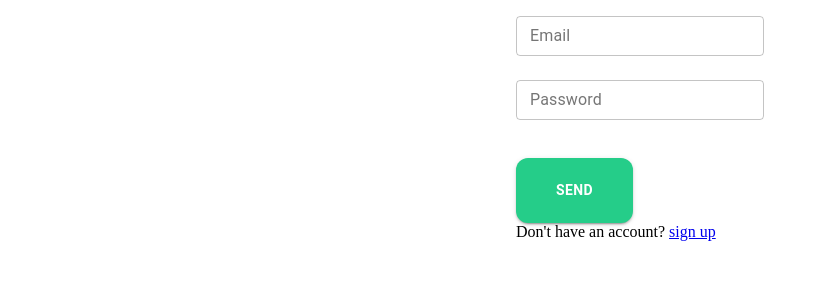
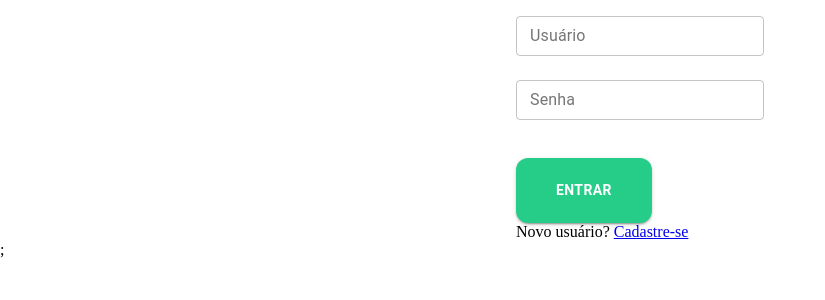
Before and after one commit to Robertatlima/Gest-Habit, a React (Create React App) app: page /login in a window 1280 px wide. Shown: the top 300 px of the page, without its empty margins (0-825 px from the left). Built offline with nearby package versions, Linux system fonts and the light colour scheme.

Commit message:
Feature funcional de Login finalizada

```diff
--- a/package.json
+++ b/package.json
@@ -10,6 +10,7 @@
     "@testing-library/react": "^11.1.0",
     "@testing-library/user-event": "^12.1.10",
     "axios": "^0.23.0",
+    "jwt-decode": "^3.1.2",
     "react": "^17.0.2",
     "react-dom": "^17.0.2",
     "react-hook-form": "^7.17.4",
--- a/src/index.js
+++ b/src/index.js
@@ -4,11 +4,14 @@ import ReactDOM from "react-dom";
 import App from "./App";
 
 import { BrowserRouter } from "react-router-dom";
+import Providers from "./providers";
 ReactDOM.render(
   <React.StrictMode>
-    <BrowserRouter>
-      <App />
-    </BrowserRouter>
+    <Providers>
+      <BrowserRouter>
+        <App />
+      </BrowserRouter>
+    </Providers>
   </React.StrictMode>,
   document.getElementById("root")
 );
--- a/src/pages/Dashboard/index.js
+++ b/src/pages/Dashboard/index.js
@@ -1,5 +1,23 @@
+import { useAuth } from "../../providers/Auth";
+import { useUser } from "../../providers/User";
 import * as C from "./styles";
 
-export const Dashboard = () => {
-  return <div>DASHBOARD</div>;
+const Dashboard = () => {
+  const { user } = useUser();
+  const { auth } = useAuth();
+
+  return (
+    <>
+      <div>
+        <h1>ID do usuário para buscar na API: {user.id}</h1>
+        {auth ? (
+          <h2>State isLogged: true </h2>
+        ) : (
+          <h2>State isLogged: false </h2>
+        )}
+      </div>
+    </>
+  );
 };
+
+export default Dashboard;
--- a/src/pages/Home/index.js
+++ b/src/pages/Home/index.js
@@ -1,5 +1,7 @@
 import * as C from "./styles";
 
-export const Home = () => {
+const Home = () => {
   return <div>HOME</div>;
 };
+
+export default Home;
--- a/src/pages/Login/index.js
+++ b/src/pages/Login/index.js
@@ -1,25 +1,23 @@
 import * as C from "./styles";
-import { Link } from "react-router-dom";
+import { Link, useHistory } from "react-router-dom";
 import { useForm } from "react-hook-form";
 import * as yup from "yup";
 import { yupResolver } from "@hookform/resolvers/yup";
 import { TextField, Button } from "@material-ui/core";
+import axios from "axios";
+import jwt_decode from "jwt-decode";
+import { useUser } from "../../providers/User";
+import { useAuth } from "../../providers/Auth";
 
-export const Login = () => {
+const Login = () => {
+  const { setUser } = useUser();
+  const { setAuth } = useAuth();
+
+  const history = useHistory();
+
   const schema = yup.object().shape({
-    name: yup.string().required("Campo Obrigatório"),
-    email: yup.string().email("Email Invalido").required("Campo Obrigatório"),
-    password: yup
-      .string()
-      .min(8, "Senha inválida")
-      .required("Campo Obrigatório")
-      .matches(
-        /^(?=.*[a-z])(?=.*[A-Z])(?=.*\d)(?=.*[@$!%*?&])[A-Za-z\d@$!%*?&]{8,}$/,
-        "Mínimo de 8 digitos, um caracter especial e uma letra maiúscula"
-      ),
-    confirmPassword: yup
-      .string()
-      .oneOf([yup.ref("password")], "Email não confere"),
+    username: yup.string().required("Campo Obrigatório"),
+    password: yup.string().required("Campo Obrigatório"),
   });
   const {
     register,
@@ -27,27 +25,44 @@ export const Login = () => {
     formState: { errors },
   } = useForm({ resolver: yupResolver(schema) });
 
+  const handleForm = (data) => {
+    axios
+      .post("https://kenzie-habits.herokuapp.com/sessions/", data)
+      .then((response) => {
+        localStorage.clear();
+        localStorage.setItem("token", response.data.access);
+
+        const { user_id } = jwt_decode(localStorage.getItem("token"));
+        setUser({ id: user_id });
+
+        setAuth(true);
+
+        history.push("/dashboard");
+      })
+      .catch((err) => console.log(err));
+  };
+
   return (
     <C.Container>
-      <form className="formulario" onSubmit={handleSubmit()}>
+      <form className="formulario" onSubmit={handleSubmit(handleForm)}>
         <div>
           <TextField
             variant="outlined"
             id="email"
-            label="Email"
+            label="Usuário"
             margin="normal"
             size="small"
             color="secondary"
-            {...register("email")}
-            error={!!errors.email}
-            helperText={errors.email?.message}
+            {...register("username")}
+            error={!!errors.username}
+            helperText={errors.username?.message}
           />
         </div>
         <div>
           <TextField
             variant="outlined"
             id="password"
-            label="Password"
+            label="Senha"
             margin="normal"
             size="small"
             color="secondary"
@@ -60,13 +75,15 @@ export const Login = () => {
         <div>
           <Button type="submit" variant="contained" color="secondary">
             {" "}
-            Send
+            Entrar
           </Button>
         </div>
         <p>
-          Don't have an account? <Link to="/signup">sign up</Link>
+          Novo usuário? <Link to="/signup">Cadastre-se</Link>
         </p>
       </form>
     </C.Container>
   );
 };
+
+export default Login;
--- a/src/pages/SignUp/index.js
+++ b/src/pages/SignUp/index.js
@@ -43,7 +43,6 @@ const SignUp = () => {
     axios
       .post("https://kenzie-habits.herokuapp.com/users/", requestData)
       .then((response) => {
-        console.log(response);
         history.push(`/login`);
       })
       .catch((err) => {
--- /dev/null
+++ b/src/providers/Auth/index.js
@@ -0,0 +1,21 @@
+import { createContext, useState, useContext } from "react";
+
+const AuthContext = createContext();
+
+const initialToken = localStorage.getItem("token");
+
+const initialState = initialToken ? true : false;
+
+export const AuthProvider = ({ children }) => {
+  const [auth, setAuth] = useState(initialState);
+
+  console.log(auth);
+
+  return (
+    <AuthContext.Provider value={{ auth, setAuth }}>
+      {children}
+    </AuthContext.Provider>
+  );
+};
+
+export const useAuth = () => useContext(AuthContext);
--- /dev/null
+++ b/src/providers/User/index.js
@@ -0,0 +1,22 @@
+import { createContext, useState, useContext } from "react";
+import jwt_decode from "jwt-decode";
+
+const UserContext = createContext();
+
+const token = localStorage.getItem("token");
+
+let { user_id } = token ? jwt_decode(localStorage.getItem("token")) : "";
+
+const initialState = { id: user_id };
+
+export const UserProvider = ({ children }) => {
+  const [user, setUser] = useState(initialState);
+
+  return (
+    <UserContext.Provider value={{ user, setUser }}>
+      {children}
+    </UserContext.Provider>
+  );
+};
+
+export const useUser = () => useContext(UserContext);
--- /dev/null
+++ b/src/providers/index.js
@@ -0,0 +1,14 @@
+import { AuthProvider } from "./Auth";
+import { UserProvider } from "./User";
+
+const Providers = ({ children }) => {
+  return (
+    <>
+      <AuthProvider>
+        <UserProvider>{children}</UserProvider>;
+      </AuthProvider>
+    </>
+  );
+};
+
+export default Providers;
--- a/src/routes/index.js
+++ b/src/routes/index.js
@@ -1,8 +1,8 @@
 import { Switch, Route } from "react-router";
-import { Home } from "../pages/Home";
-import { Login } from "../pages/Login";
+import Home from "../pages/Home";
+import Login from "../pages/Login";
 import SignUp from "../pages/SignUp";
-import { Dashboard } from "../pages/Dashboard";
+import Dashboard from "../pages/Dashboard";
 
 export const Router = () => {
   return (
```
Also changed, not shown: 1 other file (tests, documents, lock files or other folders).
